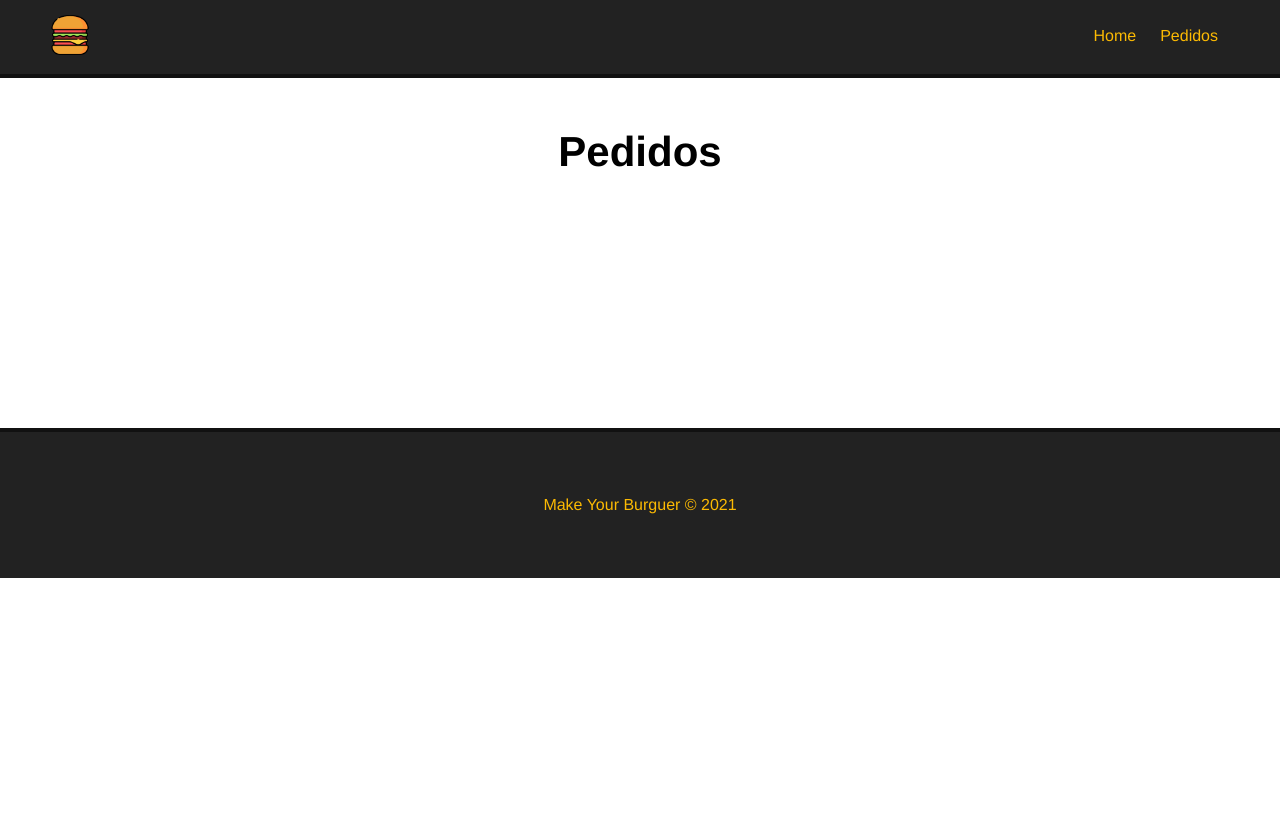
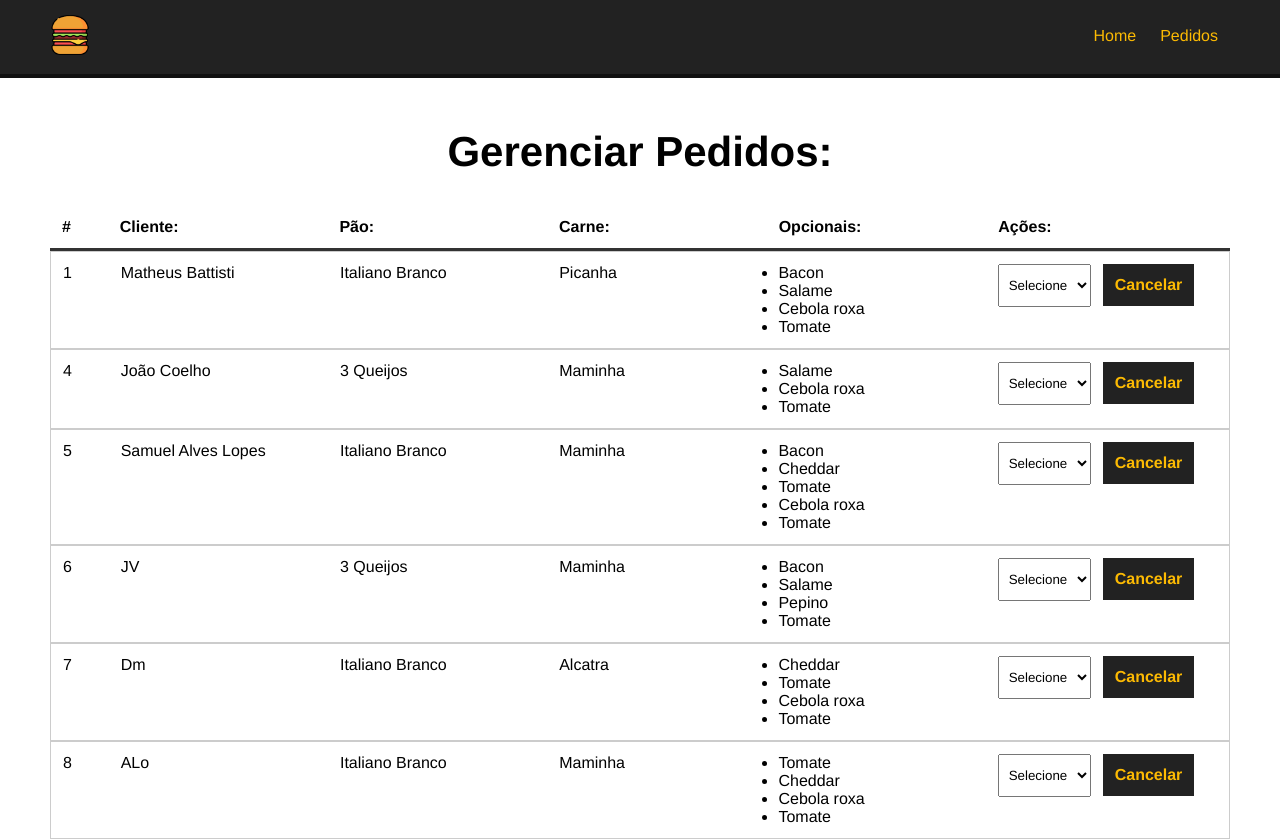
Before and after one commit to SamuelAlv3s/make-your-burger, a Vue app: page /pedidos in a window 1280 px wide. Shown: the top 840 px of the page. Before the commit the page ends 800 px from the top, so only its background shows below. Built offline with nearby package versions, Linux system fonts and the light colour scheme; data requests are answered from the project's data file.

Commit message:
dashboard orders

```diff
--- a/db/db.json
+++ b/db/db.json
@@ -82,11 +82,7 @@
       "nome": "Matheus Battisti",
       "carne": "Picanha",
       "pao": "Italiano Branco",
-      "opcionais": [
-        "Bacon",
-        "Salame",
-        "Cebola roxa"
-      ],
+      "opcionais": ["Bacon", "Salame", "Cebola roxa"],
       "status": "Finalizado",
       "id": 1
     },
@@ -94,49 +90,41 @@
       "nome": "João Coelho",
       "carne": "Maminha",
       "pao": "3 Queijos",
-      "opcionais": [
-        "Salame",
-        "Cebola roxa"
-      ],
+      "opcionais": ["Salame", "Cebola roxa"],
       "status": "Solicitado",
       "id": 4
     },
     {
-      "name": "Samuel Alves Lopes",
-      "bread": "Italiano Branco",
-      "meat": "Maminha",
-      "optionals": [
-        "Bacon",
-        "Cheddar",
-        "Tomate",
-        "Cebola roxa"
-      ],
+      "nome": "Samuel Alves Lopes",
+      "pao": "Italiano Branco",
+      "carne": "Maminha",
+      "opcionais": ["Bacon", "Cheddar", "Tomate", "Cebola roxa"],
       "status": "Solicitado",
       "id": 5
     },
     {
-      "name": "JV",
-      "bread": "3 Queijos",
-      "meat": "Maminha",
-      "optionals": [
-        "Bacon",
-        "Salame",
-        "Pepino"
-      ],
+      "nome": "JV",
+      "pao": "3 Queijos",
+      "carne": "Maminha",
+      "opcionais": ["Bacon", "Salame", "Pepino"],
       "status": "Solicitado",
       "id": 6
     },
     {
-      "name": "Dm",
-      "bread": "Italiano Branco",
-      "meat": "Alcatra",
-      "optionals": [
-        "Cheddar",
-        "Tomate",
-        "Cebola roxa"
-      ],
+      "nome": "Dm",
+      "pao": "Italiano Branco",
+      "carne": "Alcatra",
+      "opcionais": ["Cheddar", "Tomate", "Cebola roxa"],
       "status": "Solicitado",
       "id": 7
+    },
+    {
+      "nome": "ALo",
+      "pao": "Italiano Branco",
+      "carne": "Maminha",
+      "opcionais": ["Tomate", "Cheddar", "Cebola roxa"],
+      "status": "Solicitado",
+      "id": 8
     }
   ]
 }
--- a/public/index.html
+++ b/public/index.html
@@ -1,15 +1,19 @@
 <!DOCTYPE html>
 <html lang="">
   <head>
-    <meta charset="utf-8">
-    <meta http-equiv="X-UA-Compatible" content="IE=edge">
-    <meta name="viewport" content="width=device-width,initial-scale=1.0">
-    <link rel="icon" href="<%= BASE_URL %>favicon.ico">
-    <title><%= htmlWebpackPlugin.options.title %></title>
+    <meta charset="utf-8" />
+    <meta http-equiv="X-UA-Compatible" content="IE=edge" />
+    <meta name="viewport" content="width=device-width,initial-scale=1.0" />
+    <link rel="icon" href="<%= BASE_URL %>favicon.ico" />
+    <title>Make Your Burger</title>
   </head>
   <body>
     <noscript>
-      <strong>We're sorry but <%= htmlWebpackPlugin.options.title %> doesn't work properly without JavaScript enabled. Please enable it to continue.</strong>
+      <strong
+        >We're sorry but <%= htmlWebpackPlugin.options.title %> doesn't work
+        properly without JavaScript enabled. Please enable it to
+        continue.</strong
+      >
     </noscript>
     <div id="app"></div>
     <!-- built files will be auto injected -->
--- a/src/App.vue
+++ b/src/App.vue
@@ -15,7 +15,7 @@ export default {
   data() {
     return {
       logo_src: "/img/logo.png",
-      app_name: "Make Your Burguer",
+      app_name: "Make Your Burger",
     };
   },
 };
--- a/src/components/Banner.vue
+++ b/src/components/Banner.vue
@@ -1,6 +1,6 @@
 <template>
   <div id="main-banner">
-    <h1>Make Your Burguer</h1>
+    <h1>Make Your Burger</h1>
   </div>
 </template>
 <script>
--- a/src/components/BurgerForm.vue
+++ b/src/components/BurgerForm.vue
@@ -15,7 +15,7 @@
       <div class="input-container">
         <label for="bread">Escolha o pão:</label>
         <select name="bread" id="bread" v-model="bread">
-          <option value="">Selecione o seu pão</option>
+          <option value="" selected>Selecione o seu pão</option>
           <option v-for="bread in breads" :key="bread.id" :value="bread.tipo">
             {{ bread.tipo }}
           </option>
@@ -25,7 +25,7 @@
       <div class="input-container">
         <label for="meat">Escolha a carne:</label>
         <select name="meat" id="meat" v-model="meat">
-          <option value="">Selecionea o tipo de carne</option>
+          <option value="" selected>Selecionea o tipo de carne</option>
           <option v-for="meat in meats" :key="meat.id" :value="meat.tipo">
             {{ meat.tipo }}
           </option>
@@ -70,8 +70,8 @@ export default {
       meats: null,
       optionalsData: null,
       name: null,
-      bread: null,
-      meat: null,
+      bread: "",
+      meat: "",
       optionals: [],
       status: "Solicitado",
       msg: null,
@@ -91,10 +91,10 @@ export default {
       e.preventDefault();
 
       const data = {
-        name: this.name,
-        bread: this.bread,
-        meat: this.meat,
-        optionals: Array.from(this.optionals),
+        nome: this.name,
+        pao: this.bread,
+        carne: this.meat,
+        opcionais: Array.from(this.optionals),
         status: "Solicitado",
       };
 
--- /dev/null
+++ b/src/components/Dashboard.vue
@@ -0,0 +1,122 @@
+<template>
+  <div id="burger-table">
+    <div>
+      <div id="burger-table-heading">
+        <div class="order-id">#</div>
+        <div>Cliente:</div>
+        <div>Pão:</div>
+        <div>Carne:</div>
+        <div>Opcionais:</div>
+        <div>Ações:</div>
+      </div>
+      <div id="burger-table-rows">
+        <div
+          class="burger-table-row"
+          v-for="burger in burgers"
+          :key="burger.id"
+        >
+          <div class="order-number">{{ burger.id }}</div>
+          <div>{{ burger.nome }}</div>
+          <div>{{ burger.pao }}</div>
+          <div>{{ burger.carne }}</div>
+          <div>
+            <ul>
+              <li v-for="(optional, index) in burger.opcionais" :key="index">
+                {{ optional }}
+              </li>
+              <li>Tomate</li>
+            </ul>
+          </div>
+          <div>
+            <select name="status" class="status">
+              <option value="">Selecione</option>
+            </select>
+            <button class="delete-btn">Cancelar</button>
+          </div>
+        </div>
+      </div>
+    </div>
+  </div>
+</template>
+<script>
+export default {
+  name: "Dashboard",
+  data() {
+    return {
+      burgers: null,
+      burger_id: null,
+      status: [],
+    };
+  },
+  methods: {
+    async getOrders() {
+      const req = await fetch("http://localhost:3000/burgers");
+      const data = await req.json();
+
+      console.log(data);
+
+      this.burgers = data;
+    },
+  },
+  mounted() {
+    this.getOrders();
+  },
+};
+</script>
+<style scoped>
+#burger-table {
+  max-width: 1200px;
+  margin: 0 auto;
+}
+
+#burger-table-heading,
+#burger-table-rows,
+.burger-table-row {
+  display: flex;
+  flex-wrap: wrap;
+}
+
+#burger-table-heading {
+  font-weight: bold;
+  padding: 12px;
+  border-bottom: 3px solid #333;
+}
+
+#burger-table-heading div,
+.burger-table-row div {
+  width: 19%;
+}
+
+.burger-table-row {
+  width: 100%;
+  padding: 12px;
+  border: 1px solid #ccc;
+}
+
+#burger-table-heading .order-id,
+.burger-table-row .order-number {
+  width: 5%;
+}
+
+select {
+  padding: 12px 6px;
+  margin-right: 12px;
+}
+
+.delete-btn {
+  background-color: #222;
+  color: #fcba03;
+  font-weight: bold;
+  border: 2px solid #222;
+  padding: 10px;
+  font-size: 16px;
+  margin: 0 auto;
+  cursor: pointer;
+  transition: 0.5s;
+}
+
+.delete-btn:hover {
+  background-color: transparent;
+  color: #222;
+}
+</style>
--- a/src/components/Footer.vue
+++ b/src/components/Footer.vue
@@ -1,6 +1,6 @@
 <template>
   <footer id="footer">
-    <p>Make Your Burguer &copy; 2021</p>
+    <p>Make Your Burger &copy; 2021</p>
   </footer>
 </template>
 <script>
--- a/src/views/Pedidos.vue
+++ b/src/views/Pedidos.vue
@@ -1,10 +1,15 @@
 <template>
   <div class="main-container">
-    <h1>Pedidos</h1>
+    <h1>Gerenciar Pedidos:</h1>
+    <Dashboard />
   </div>
 </template>
 <script>
+import Dashboard from "../components/Dashboard.vue";
 export default {
   name: "Pedidos",
+  components: {
+    Dashboard,
+  },
 };
 </script>
```
